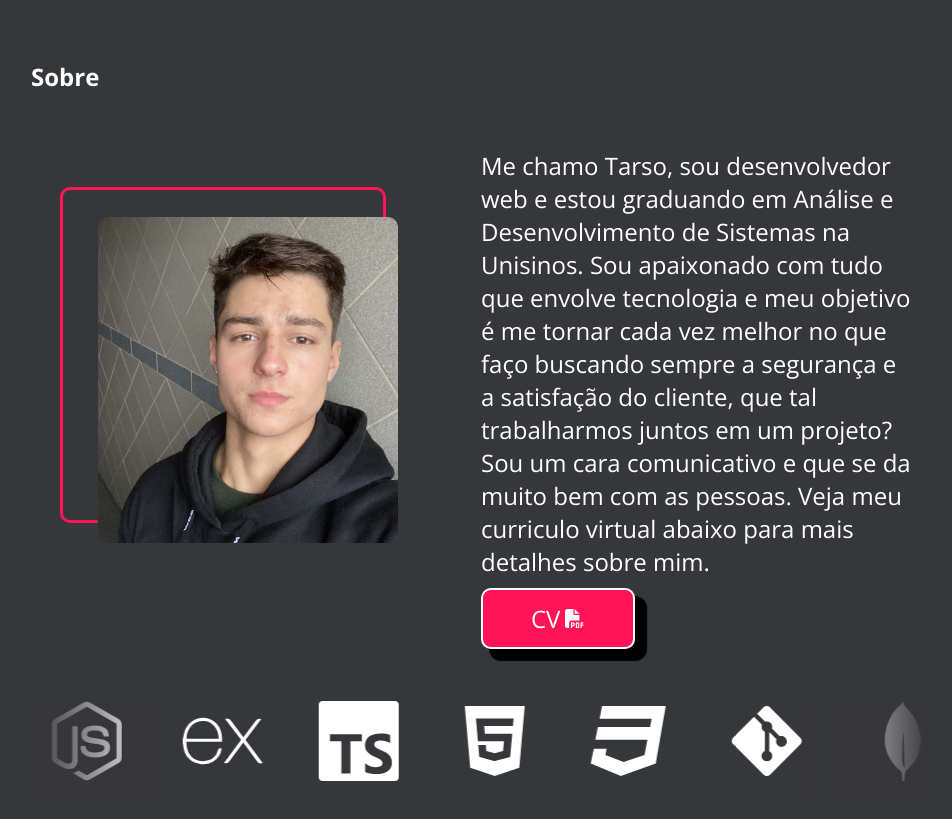
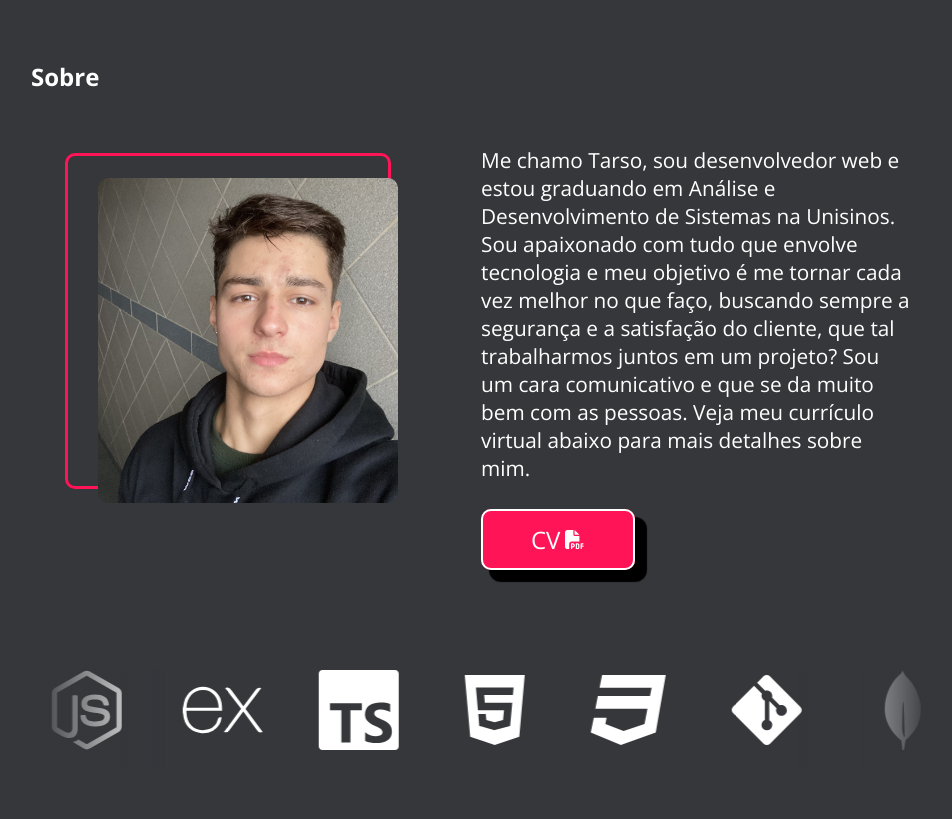
Before and after one commit to TarsoBri/My-Portfolio, a React (Vite) app: page / in a window 1280 px wide. Shown: the part 2860-3679 px from the top of the page, without its empty margins (159-1111 px from the left). Built offline with nearby package versions, Linux system fonts and the light colour scheme.

Commit message:
Version 2.2

```diff
--- a/src/components/About/About.scss
+++ b/src/components/About/About.scss
@@ -21,7 +21,9 @@
     display: flex;
     flex-direction: column;
     gap: 2em;
+
     .about_content {
+      margin-bottom: 3em;
       display: flex;
       flex-direction: column;
 
@@ -29,7 +31,8 @@
         visibility: hidden;
         padding-inline: 1em;
         p {
-          font-size: 1.5em;
+          font-size: 1.3em;
+          margin-bottom: 2em;
         }
 
         a {
@@ -66,7 +69,7 @@
           margin-inline: 1em;
           z-index: 0;
           border-radius: 10px;
-          transform: translate(-25px, -25px);
+          transform: translate(-20px, -20px);
           position: absolute;
           width: 320px;
           height: 330px;
--- a/src/components/About/About.tsx
+++ b/src/components/About/About.tsx
@@ -46,15 +46,12 @@ const About = () => {
               Me chamo Tarso, sou desenvolvedor web e estou graduando em Análise
               e Desenvolvimento de Sistemas na Unisinos. Sou apaixonado com tudo
               que envolve tecnologia e meu objetivo é me tornar cada vez melhor
-              no que faço buscando sempre a segurança e a satisfação do cliente,
-              que tal trabalharmos juntos em um projeto? Sou um cara
+              no que faço, buscando sempre a segurança e a satisfação do
+              cliente, que tal trabalharmos juntos em um projeto? Sou um cara
               comunicativo e que se da muito bem com as pessoas. Veja meu
-              curriculo virtual abaixo para mais detalhes sobre mim.
+              currículo virtual abaixo para mais detalhes sobre mim.
             </p>
-            <a
-              href="../../../public/Currículo Tarso.pdf"
-              download="Currículo de Tarso Bri"
-            >
+            <a href="/Currículo Tarso.pdf" download="Currículo de Tarso Bri">
               CV
               <span>
                 <FaFilePdf />
--- a/src/components/Contact/Contact.tsx
+++ b/src/components/Contact/Contact.tsx
@@ -55,7 +55,7 @@ const Contact = () => {
 
     axios.defaults.headers.post["Content-Type"] = "application/json";
     await axios
-      .post("https://formsubmit.co/ajax/tarsobrietzkeiracet@gmail.com", {
+      .post("https://formsubmit.co/ajax/82846a29906a6d328d9e34b1fb644dbd", {
         name: firstName,
         email: email,
         message: message,
```
